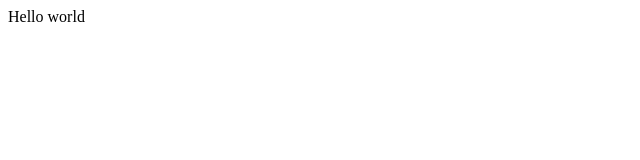
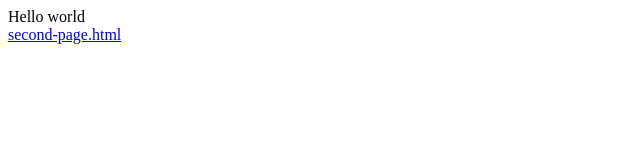
Before and after one commit to nick16180/nick16180.github.io, a plain HTML site: page index.html in a window 1280 px wide. Shown: the whole page, without its empty margins (0-640 px from the left). Drawn offline with Linux system fonts and the light colour scheme.

Commit message:
Update index.html

```diff
--- a/index.html
+++ b/index.html
@@ -1,5 +1,6 @@
 <html>
 <body>
-Hello world
+Hello world<br />
+<a href="second-page.html">second-page.html</a>
 </body>
 </html>
```
